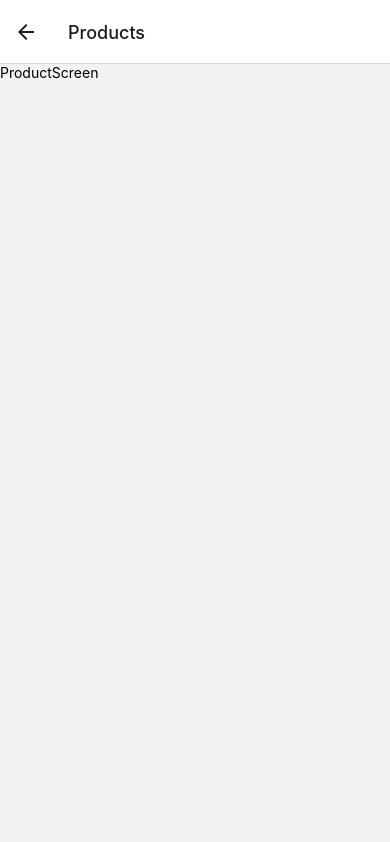
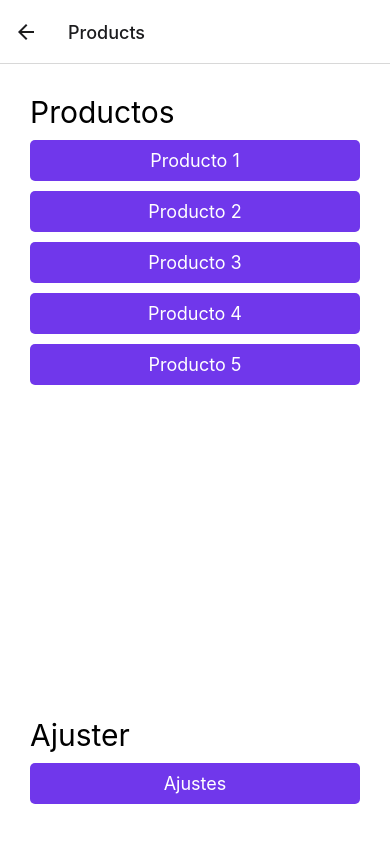
Before and after one commit to javieraizq88/react-native-android1, a React Native app: screen /Products in a window 390 px wide. Built offline with nearby package versions, Linux system fonts and the light colour scheme.

Commit message:
FlatList de products

```diff
--- a/src/presentation/routes/StackNavigation.tsx
+++ b/src/presentation/routes/StackNavigation.tsx
@@ -4,6 +4,7 @@
 import { AboutScreen } from '../screens/about/Abouts';
 import { ProfileScreen } from '../screens/profile/ProfileScreen';
 import { SettingsScreen } from '../screens/ssetting/SettingsScreen';
+import { ProductsScreen } from '../screens/products/ProductsScreen';
 
 const Stack = createStackNavigator();
 
@@ -17,7 +18,8 @@
       }
     }} >
       <Stack.Screen name="Home" component={HomeScreen } />
-      <Stack.Screen name="Products" component={ ProductScreen } />
+      <Stack.Screen name="Products" component={ ProductsScreen } />
+      <Stack.Screen name="Product" component={ ProductScreen } />
       <Stack.Screen name="About" component={ AboutScreen } />
       <Stack.Screen name="Profile" component={ ProfileScreen} />
       <Stack.Screen name="Settings" component={ SettingsScreen } />
--- a/src/presentation/screens/home/HomeScreen.tsx
+++ b/src/presentation/screens/home/HomeScreen.tsx
@@ -9,7 +9,7 @@
     return (
         <View style={globalStyles.container} >
             <PrimaryButton
-            label={"Products"}
+                label={"Products"}
                 onPress={() => navigation.navigate('Products' as never)} />
 
             <PrimaryButton
--- a/src/presentation/screens/products/ProductScreen.tsx
+++ b/src/presentation/screens/products/ProductScreen.tsx
@@ -1,9 +1,28 @@
-import { Text, View } from "react-native"
+import { FlatList, Text, View } from "react-native"
+import { globalStyles } from "../../../config/theme/global.styles"
+import { PrimaryButton } from "../../components"
+import { useNavigation } from "@react-navigation/native"
 
-export const ProductScreen = () =>{
+const products = [
+    { id: 1, name: 'Producto 1' },
+    { id: 2, name: 'Producto 2' },
+    { id: 3, name: 'Producto 3' },
+    { id: 4, name: 'Producto 4' },
+    { id: 5, name: 'Producto 5' },
+]
+
+
+export const ProductScreen = () => {
+    const navigation = useNavigation();
+
     return (
-        <View>
-            <Text>ProductScreen</Text>
+        <View style={globalStyles.container} >
+            <Text style={{ marginBottom: 10, fontSize: 30 }} >Producto</Text>
+
+
+
+
+
         </View>
     )
 }
--- /dev/null
+++ b/src/presentation/screens/products/ProductsScreen.tsx
@@ -0,0 +1,41 @@
+import { FlatList, Text, View } from "react-native"
+import { globalStyles } from "../../../config/theme/global.styles"
+import { PrimaryButton } from "../../components"
+import { useNavigation } from "@react-navigation/native"
+
+const products = [
+    { id: 1, name: 'Producto 1' },
+    { id: 2, name: 'Producto 2' },
+    { id: 3, name: 'Producto 3' },
+    { id: 4, name: 'Producto 4' },
+    { id: 5, name: 'Producto 5' },
+]
+
+
+export const ProductsScreen = () => {
+    const navigation = useNavigation();
+
+    return (
+        <View style={globalStyles.container} >
+            <Text style={{ marginBottom: 10, fontSize: 30 }} >Productos</Text>
+
+            <FlatList
+                data={products}
+                renderItem={({ item }) => (
+                    <PrimaryButton
+                        label={item.name}
+                        onPress={() => navigation.navigate( 'Product' as never)}
+                    />
+                )}
+            />
+
+
+            <Text style={{ marginBottom: 10, fontSize: 30 }} >Ajuster</Text>
+
+            <PrimaryButton
+                label='Ajustes'
+                    onPress={() => navigation.navigate('Settings' as never)}
+            />
+        </View>
+    )
+}
```
Also changed, not shown: 1 other file (tests, documents, lock files or other folders).
